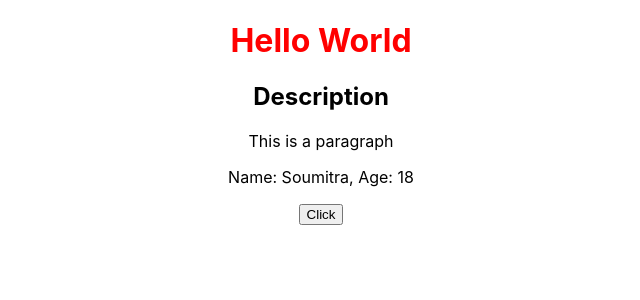
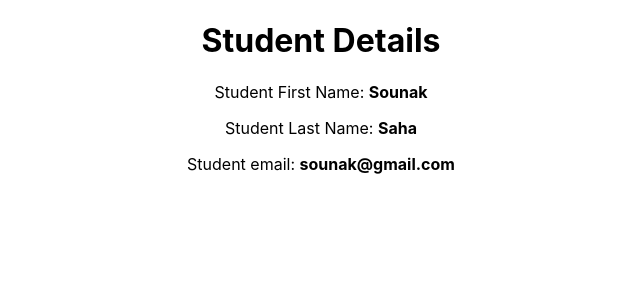
Before and after one commit to sounak999/React-Basics-Repository, a React (Create React App) app: page / in a window 1280 px wide. Shown: the top 300 px of the page, without its empty margins (319-959 px from the left). Built offline with nearby package versions, Linux system fonts and the light colour scheme.

Commit message:
0.2 => using props in component

```diff
--- a/src/App.js
+++ b/src/App.js
@@ -5,6 +5,7 @@ import Greeting from './component/Greeting';
 import { FirstComponent as FC, SecondComponent } from './component/MyComponent';
 import MC from './component/MyComponent'
 import Hello from './component/HelloWorld'
+import Student from './component/Student'
 
 function App() {
   return (
@@ -20,7 +21,12 @@ function App() {
 
 		<MC /> */}
 
-		<Hello />
+		{/* <Hello /> */}
+
+		<Student
+		firstName="Sounak"
+		lastName="Saha"
+		email="sounak@gmail.com" />
 
     </div>
   );
--- /dev/null
+++ b/src/component/Student.js
@@ -0,0 +1,12 @@
+const student = (props) => {
+    return (
+        <div>
+            <h1>Student Details</h1>
+            <p>Student First Name: <strong>{props.firstName}</strong></p>
+            <p>Student Last Name: <strong>{props.lastName}</strong></p>
+            <p>Student email: <strong>{props.email}</strong></p>
+        </div>
+    )
+}
+
+export default student
```
